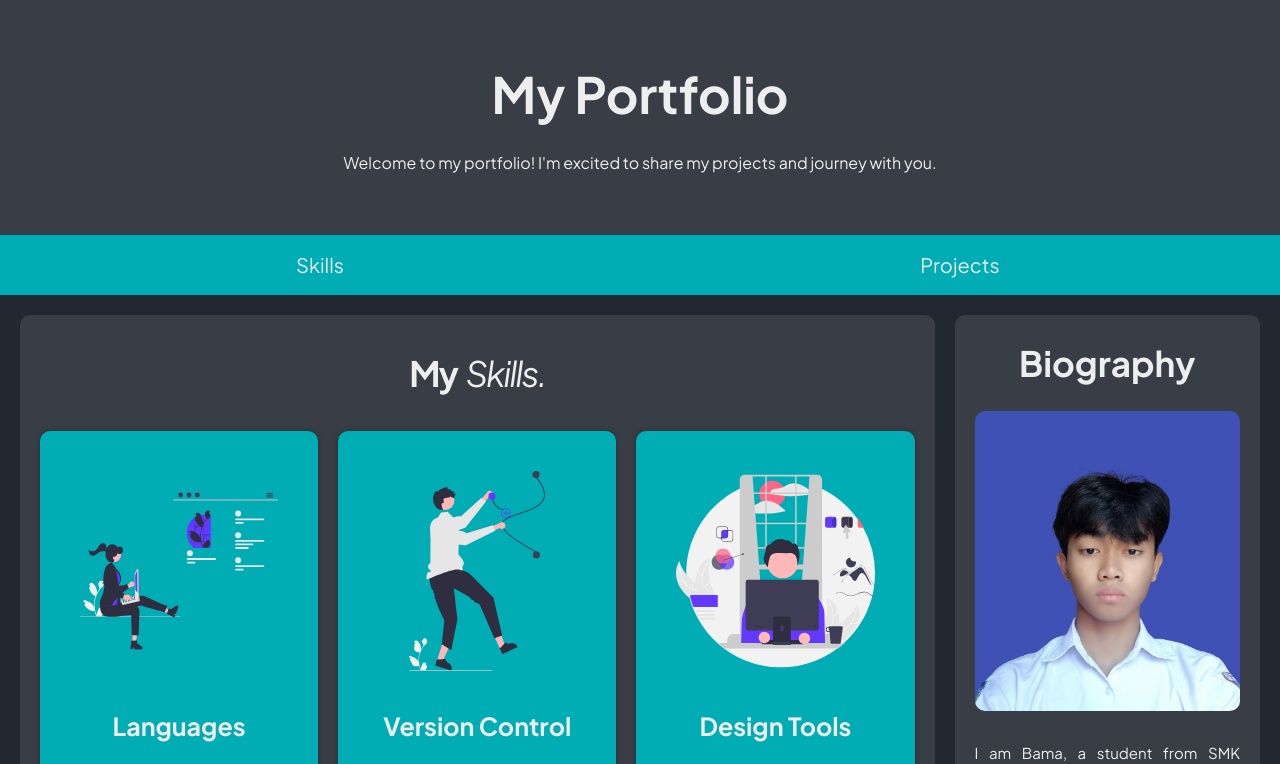
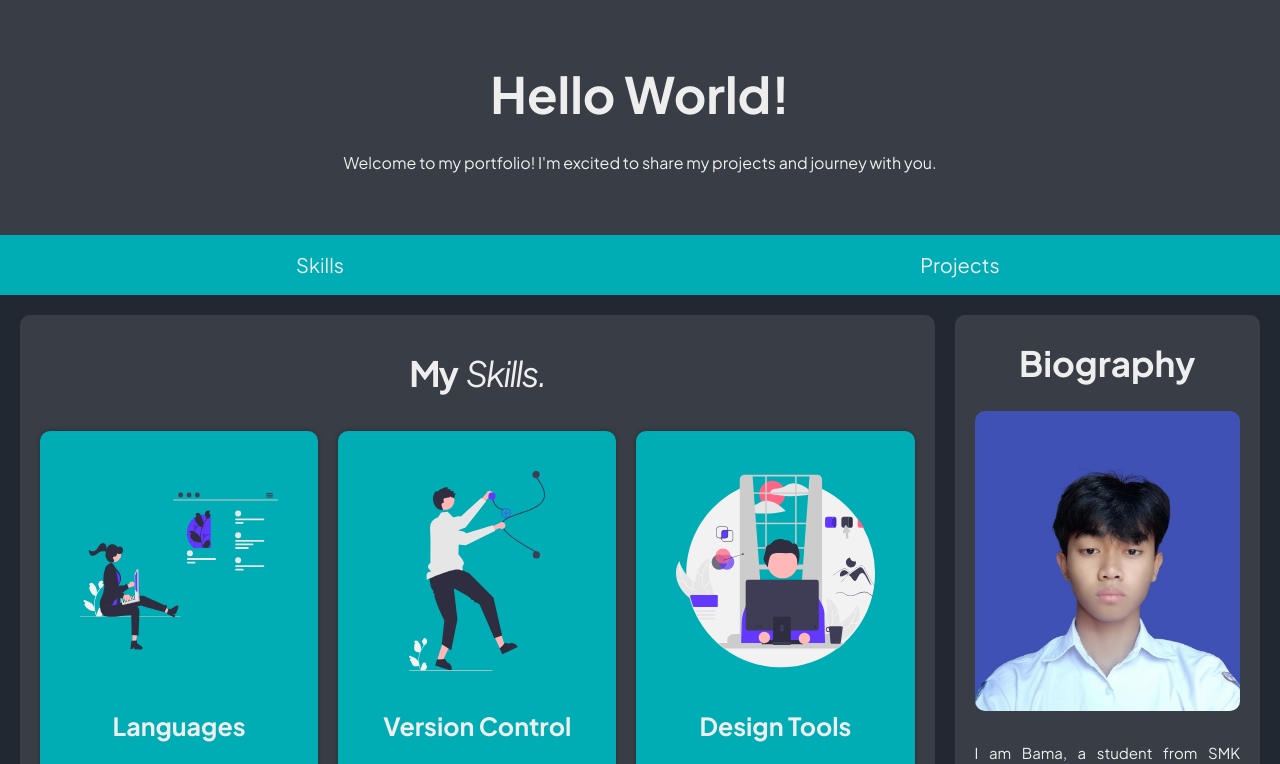
Before and after one commit to Bama2262/Portfolio-Project, a plain HTML site: page index.html in a window 1280 px wide. Shown: the top 764 px of the page. Drawn offline with nearby package versions, Linux system fonts and the light colour scheme.

Commit message:
Portfolio Project

```diff
--- a/index.html
+++ b/index.html
@@ -17,7 +17,7 @@
 <body>
     <header>
         <div class="jumbotron">
-            <h1>My Portfolio</h1>
+            <h1>Hello World!</h1>
             <p>Welcome to my portfolio! I'm excited to share my projects and journey with you.</p>
         </div>
         <nav>
```
